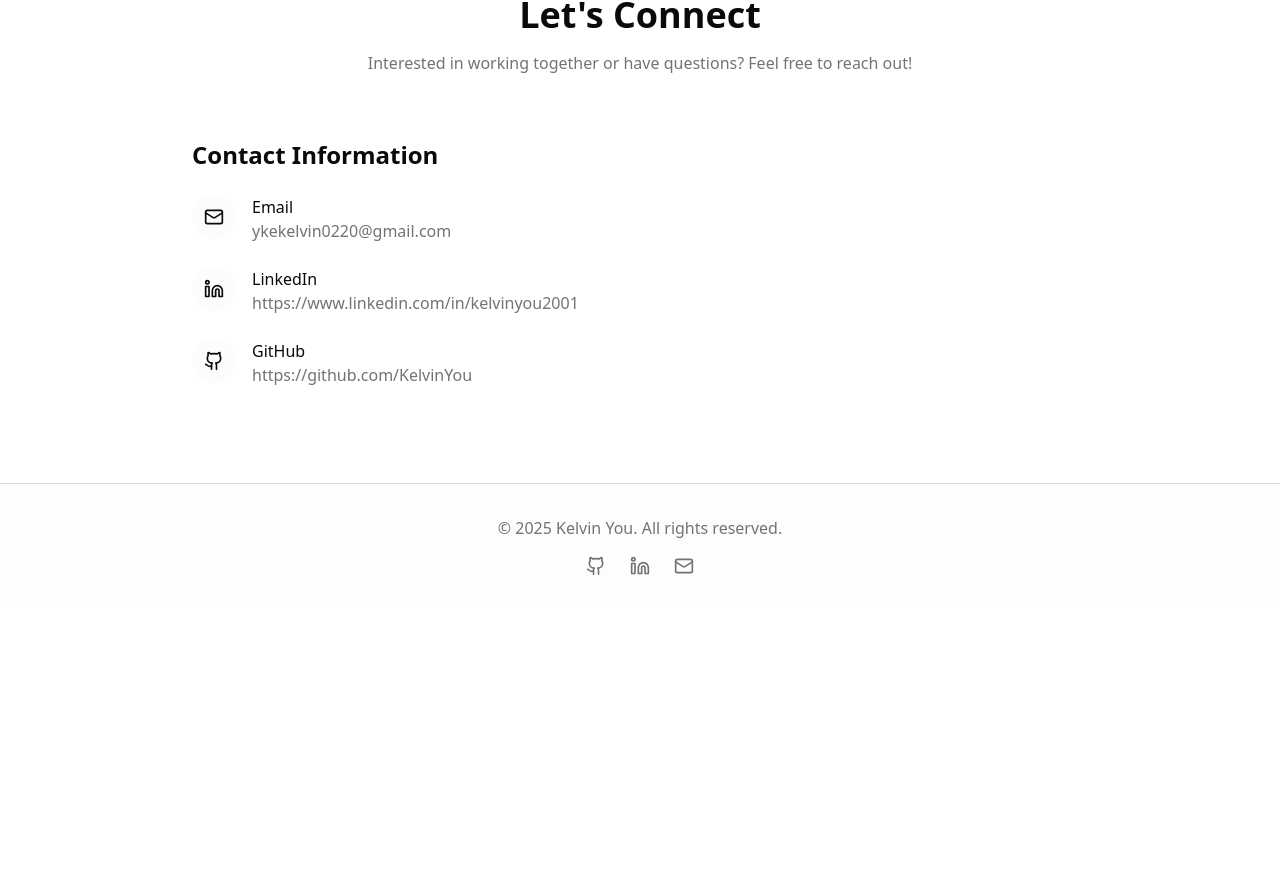
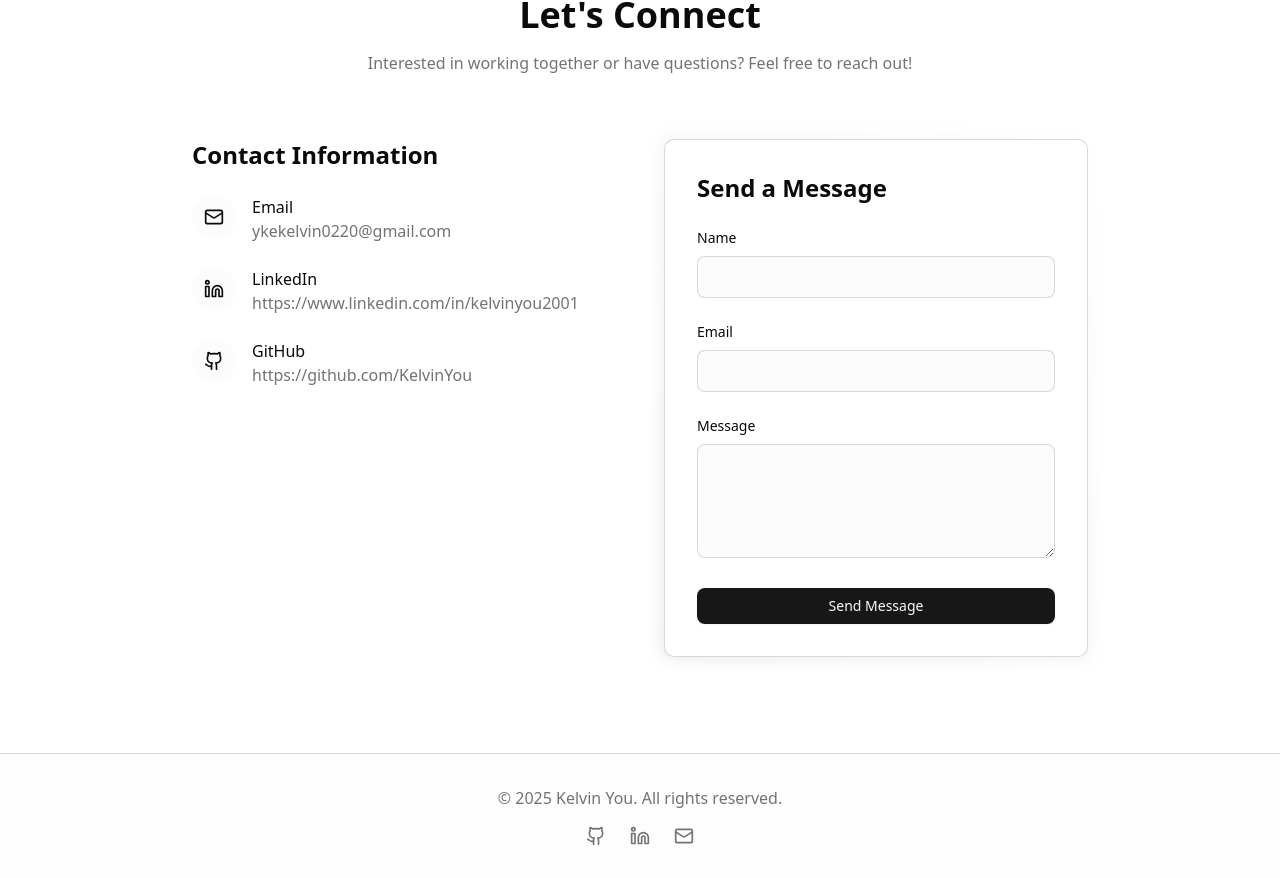
Before and after one commit to naveenkandula26/personal-website, a Next.js app: page / in a window 1280 px wide. Shown: the part 6690-7568 px from the top of the page. Before the commit the page ends 7298 px from the top, so only its background shows below. Built offline with nearby package versions, Linux system fonts and the light colour scheme.

Commit message:
Update contact-section.tsx

```diff
--- a/src/components/sections/contact-section.tsx
+++ b/src/components/sections/contact-section.tsx
@@ -92,7 +92,7 @@ export function ContactSection() {
             </div>
           </motion.div>
 
-          {/* <motion.div
+          { <motion.div
             initial="hidden"
             whileInView="visible"
             viewport={{ once: true, margin: "-100px" }}
@@ -147,7 +147,7 @@ export function ContactSection() {
                 </Button>
               </form>
             </div>
-          </motion.div> */}
+          </motion.div> }
         </div>
       </div>
     </section>
```
